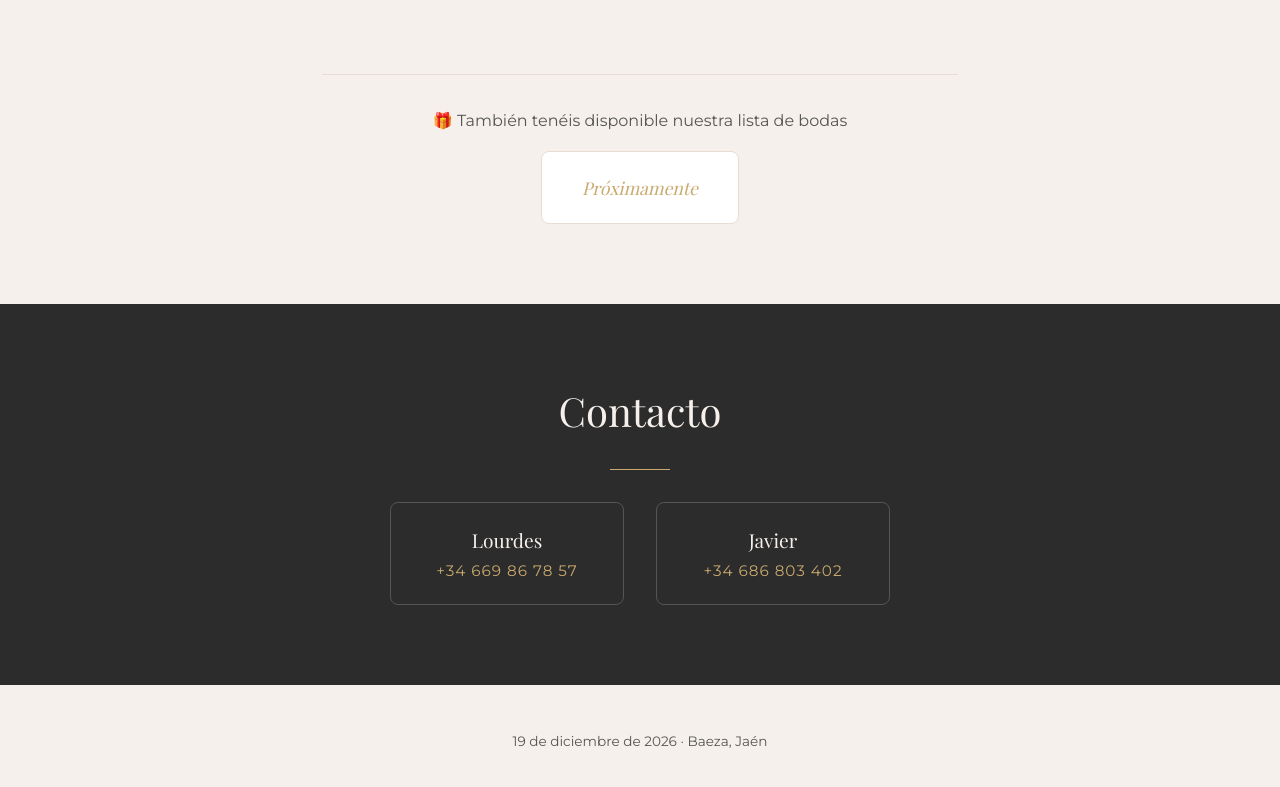
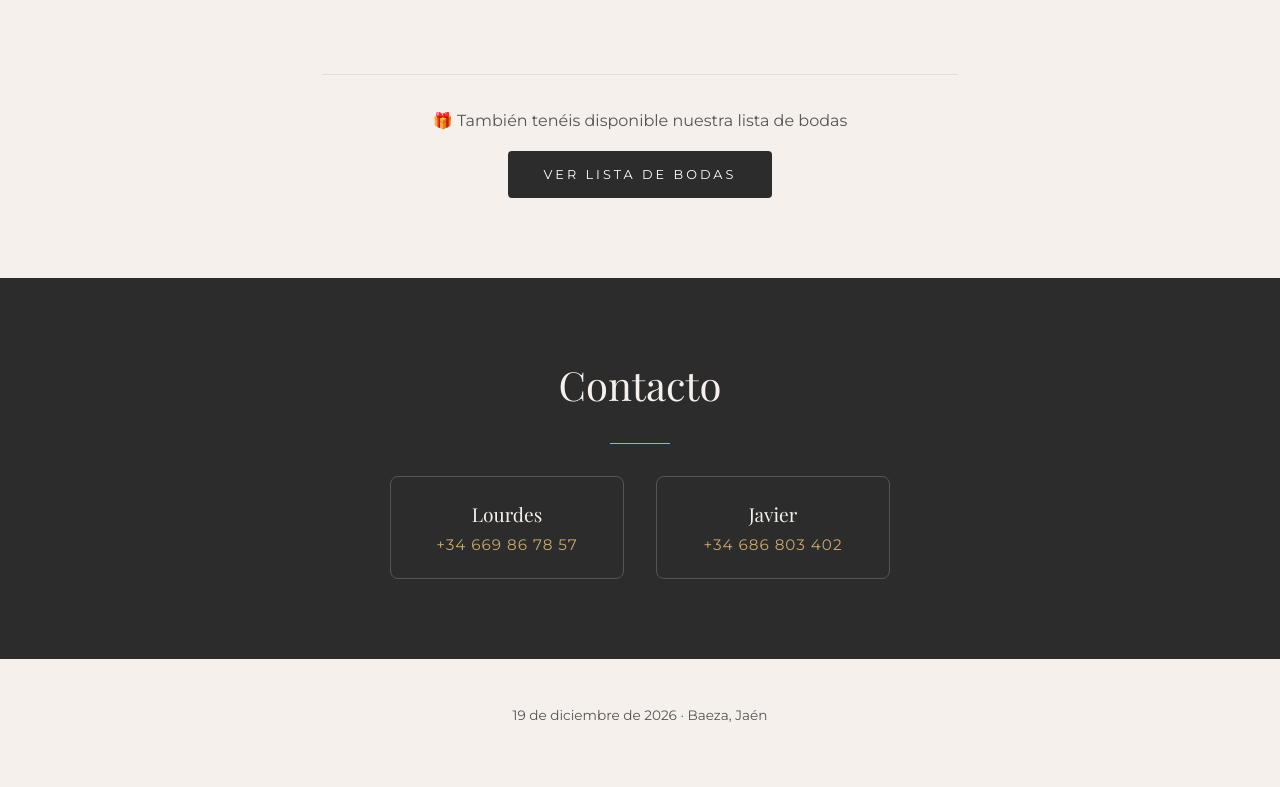
Before and after one commit to JTroyano/WebLourdes-Javier, a plain HTML site: page index.html in a window 1280 px wide. Shown: the part 5346-6133 px from the top of the page. Drawn offline with nearby package versions, Linux system fonts and the light colour scheme; a web font is replaced by a local one.

Commit message:
Add files via upload

```diff
--- a/index.html
+++ b/index.html
@@ -114,6 +114,8 @@
    .proximamente-clara{display:inline-block;color:var(--gold);font-family:'Playfair Display',serif;font-style:italic;font-size:1.1rem;border:1px solid var(--beige-dark);border-radius:8px;padding:1.5rem 2.5rem;background:#fff}
    .lista-bodas{margin-top:2.5rem;padding-top:2rem;border-top:1px solid var(--beige-dark)}
    .lista-bodas p{margin-bottom:1rem}
+   .lista-bodas-btn{display:inline-block;padding:1rem 2.2rem;background:var(--negro);color:#fff;text-decoration:none;font-size:.8rem;letter-spacing:3px;text-transform:uppercase;border-radius:4px;transition:background .3s}
+   .lista-bodas-btn:hover{background:var(--gold)}
 
    /* CONTACTO */
    .contacto-section{background:var(--negro);padding:5rem 2rem;text-align:center}
@@ -352,7 +354,7 @@
  <p class="copy-msg" id="copy-msg">¡Copiado al portapapeles!</p>
  <div class="lista-bodas">
    <p>🎁 También tenéis disponible nuestra lista de bodas</p>
-   <span class="proximamente-clara">Próximamente</span>
+   <a class="lista-bodas-btn" href="https://www.elcorteingles.es/listas/bodamas/eventos/iacurp-boda-de-javier--y-lourdes-gonzalez/" target="_blank" rel="noopener">Ver lista de bodas</a>
  </div>
 </section>
 
```
Also changed, not shown: preview-regalo-lista.png (added).
